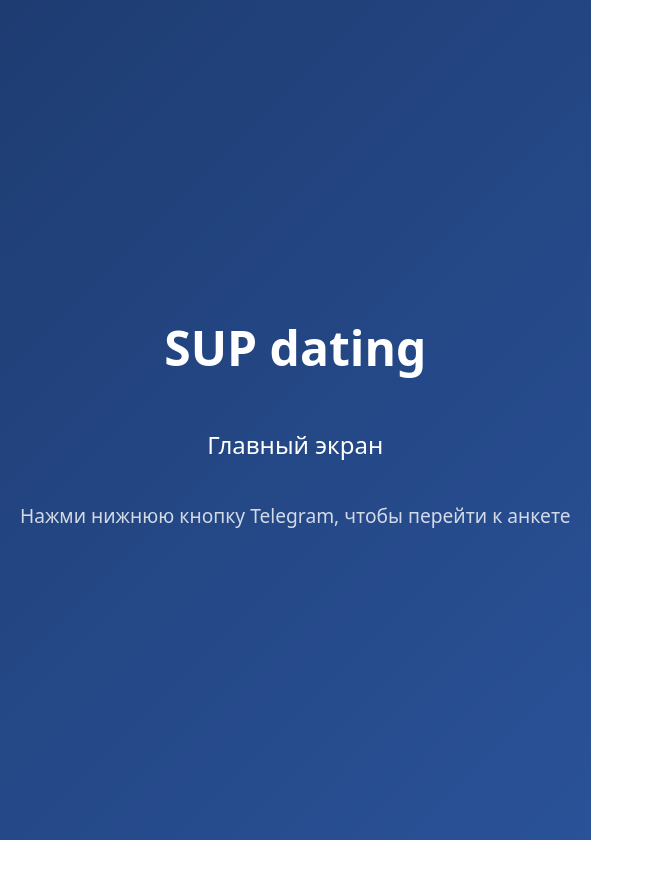
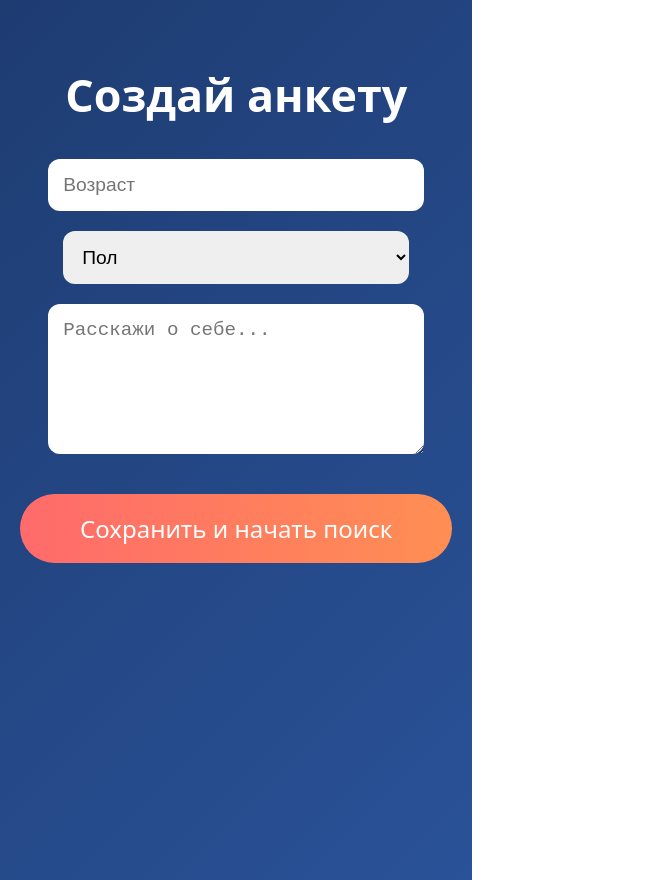
Before and after one commit to pavelayrapetov/supdating, a React (Vite) app: page / in a window 1280 px wide. Shown: the whole page, without its empty margins (0-654 px from the left). Before the commit the page ends 840 px from the top, so only its background shows below. Built offline with nearby package versions, Linux system fonts and the light colour scheme.

Commit message:
Убрал главный экран, теперь сразу анкета или поиск

```diff
--- a/src/App.tsx
+++ b/src/App.tsx
@@ -1,7 +1,9 @@
 import { useEffect, useState } from 'react';
 
 function App() {
-  const [screen, setScreen] = useState('home');
+  const [user, setUser] = useState(null);
+  const [profile, setProfile] = useState(null);
+  const [screen, setScreen] = useState('loading');
 
   useEffect(() => {
     if (window.Telegram?.WebApp) {
@@ -9,59 +11,145 @@
       tg.ready();
       tg.expand();
 
-      tg.MainButton.setText('Перейти к анкете');
-      tg.MainButton.setParams({ color: '#00ff88', text_color: '#000' });
-      tg.MainButton.show();
+      // Получаем пользователя из Telegram
+      const initUser = tg.initDataUnsafe?.user;
+      if (initUser) {
+        setUser(initUser);
+      }
 
-      tg.MainButton.onClick(() => {
-        setScreen('profile');
-      });
+      // Проверяем, есть ли уже анкета в localStorage
+      const saved = localStorage.getItem('sup_dating_profile');
+      if (saved) {
+        setProfile(JSON.parse(saved));
+        setScreen('search'); // сразу на поиск, если анкета есть
+      } else {
+        setScreen('profile'); // первый раз — на анкету
+      }
+    } else {
+      // если не в Telegram — показываем заглушку
+      setScreen('profile');
     }
   }, []);
 
-  if (screen === 'home') {
+  // Сохранение анкеты (заглушка, потом подключишь форму)
+  const saveProfile = () => {
+    const newProfile = {
+      age: 25,
+      gender: 'male',
+      about: 'Люблю путешествия и кофе ☕',
+      createdAt: new Date().toISOString(),
+    };
+    localStorage.setItem('sup_dating_profile', JSON.stringify(newProfile));
+    setProfile(newProfile);
+    setScreen('search');
+    alert('Анкета сохранена! Ищем пару 💘');
+  };
+
+  if (screen === 'loading') {
+    return (
+      <div style={{ height: '100vh', background: '#0f0f1a', color: 'white', display: 'flex', alignItems: 'center', justifyContent: 'center' }}>
+        Загрузка...
+      </div>
+    );
+  }
+
+  // Экран анкеты (первый раз)
+  if (screen === 'profile') {
     return (
       <div style={{
         minHeight: '100vh',
-        background: 'linear-gradient(135deg, #1e3c72, #2a5298)',
+        padding: '40px 20px',
+        background: 'linear-gradient(135deg, #1e3c72 0%, #2a5298 100%)',
         color: 'white',
         display: 'flex',
         flexDirection: 'column',
         alignItems: 'center',
-        justifyContent: 'center',
-        textAlign: 'center',
-        padding: '20px'
       }}>
-        <h1 style={{ fontSize: '3rem' }}>SUP dating</h1>
-        <p style={{ fontSize: '1.5rem', margin: '20px 0' }}>Главный экран</p>
-        <p style={{ fontSize: '1.2rem', opacity: 0.8 }}>
-          Нажми нижнюю кнопку Telegram, чтобы перейти к анкете
-        </p>
+        <h1 style={{ fontSize: '2.8rem', marginBottom: '30px' }}>Создай анкету</h1>
+
+        <input
+          type="number"
+          placeholder="Возраст"
+          style={{ padding: '15px', margin: '10px', width: '80%', borderRadius: '12px', border: 'none', fontSize: '1.2rem' }}
+        />
+        <select
+          style={{ padding: '15px', margin: '10px', width: '80%', borderRadius: '12px', border: 'none', fontSize: '1.2rem' }}
+        >
+          <option value="">Пол</option>
+          <option value="male">Мужчина</option>
+          <option value="female">Женщина</option>
+          <option value="other">Другое</option>
+        </select>
+        <textarea
+          placeholder="Расскажи о себе..."
+          style={{ padding: '15px', margin: '10px', width: '80%', height: '120px', borderRadius: '12px', border: 'none', fontSize: '1.2rem' }}
+        />
+
+        <button
+          onClick={saveProfile}
+          style={{
+            marginTop: '30px',
+            padding: '18px 60px',
+            fontSize: '1.5rem',
+            background: 'linear-gradient(90deg, #ff6b6b, #ff8e53)',
+            color: 'white',
+            border: 'none',
+            borderRadius: '50px',
+            cursor: 'pointer',
+          }}
+        >
+          Сохранить и начать поиск
+        </button>
+
+        {user && (
+          <p style={{ marginTop: '20px', fontSize: '1.2rem' }}>
+            Привет, {user.first_name}!
+          </p>
+        )}
       </div>
     );
   }
 
-  if (screen === 'profile') {
+  // Экран поиска (если анкета уже заполнена)
+  if (screen === 'search') {
     return (
       <div style={{
         minHeight: '100vh',
-        background: 'linear-gradient(135deg, #ff6b6b, #ff8e53)',
+        padding: '40px 20px',
+        background: 'linear-gradient(135deg, #1e3c72 0%, #2a5298 100%)',
         color: 'white',
         display: 'flex',
         flexDirection: 'column',
         alignItems: 'center',
-        justifyContent: 'center',
         textAlign: 'center',
-        padding: '20px'
       }}>
-        <h1 style={{ fontSize: '3rem' }}>Анкета</h1>
-        <p style={{ fontSize: '1.5rem', margin: '20px 0' }}>Это второй экран!</p>
+        <h1 style={{ fontSize: '3rem', marginBottom: '30px' }}>Поиск пары</h1>
+        <p style={{ fontSize: '1.6rem', marginBottom: '40px' }}>
+          Ищем для тебя идеальную пару...
+        </p>
+        <div style={{ fontSize: '2.5rem', margin: '40px 0' }}>
+          🔥 3 человека рядом
+        </div>
         <button
-          onClick={() => alert('Анкета сохранена!')}
-          style={{ padding: '15px 40px', fontSize: '1.3rem', background: 'white', color: '#ff6b6b', borderRadius: '50px', border: 'none', cursor: 'pointer' }}
+          onClick={() => alert('Скоро здесь будут реальные анкеты! 💘')}
+          style={{
+            padding: '18px 50px',
+            fontSize: '1.5rem',
+            background: '#ff6b6b',
+            color: 'white',
+            border: 'none',
+            borderRadius: '50px',
+            cursor: 'pointer',
+          }}
         >
-          Сохранить
+          Показать анкеты
         </button>
+
+        {profile && (
+          <p style={{ marginTop: '40px', fontSize: '1.2rem', opacity: 0.8 }}>
+            Твоя анкета сохранена: {profile.gender === 'male' ? 'Мужчина' : 'Женщина'}, {profile.age} лет
+          </p>
+        )}
       </div>
     );
   }
```
